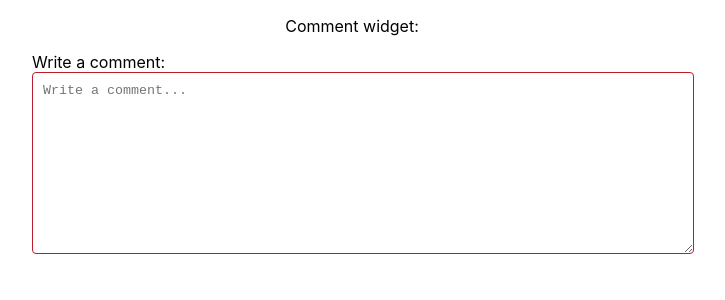
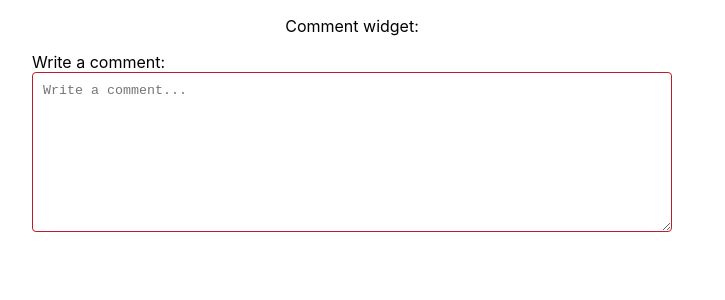
Before and after one commit to acelaya-trainings/user-mention-autocomplete, a React (Create React App) app: page / in a window 1280 px wide. Shown: the top 300 px of the page, without its empty margins (288-1013 px from the left). Built offline with nearby package versions, Linux system fonts and the light colour scheme.

Commit message:
Documented basic usage on README

```diff
--- a/src/comment-widget/CommentBox.tsx
+++ b/src/comment-widget/CommentBox.tsx
@@ -17,7 +17,7 @@ export const CommentBox: FC<CommentBoxProps> = ({ loadUsers, value, onChange })
   const selectUser = (user: User) => {
     setInMentioningMode(false);
     setFilteringText('');
-    onChange(value.replace(`@${filteringText}`, `@${user.name}`));
+    onChange(value.replace(`@${filteringText}`, `"@${user.name}"`));
     textAreaRef.current?.focus();
   };
 
--- a/src/comment-widget/UsersDropdown.tsx
+++ b/src/comment-widget/UsersDropdown.tsx
@@ -14,7 +14,9 @@ const HighlightText: FC<{ text: string, filteringText: string }> = ({ text, filt
     {text.split(filteringText).map(
       (part, index, array) => (
         <Fragment key={`${part}_${index}`}>
-          {array.length === index + 1 ? part : <>{part} <span className="comment-widget-users-dropdown__list-item--highlight">{filteringText}</span></>}
+          {array.length === index + 1
+            ? part
+            : <>{part} <span className="comment-widget-users-dropdown__list-item--highlight">{filteringText}</span></>}
         </Fragment>
       )
     )}
--- a/src/index.css
+++ b/src/index.css
@@ -1,3 +1,7 @@
+* {
+  box-sizing: border-box;
+}
+
 body {
   margin: 0;
   font-family: -apple-system, BlinkMacSystemFont, 'Segoe UI', 'Roboto', 'Oxygen',
```
Also changed, not shown: 2 other files (tests, documents, lock files or other folders).
